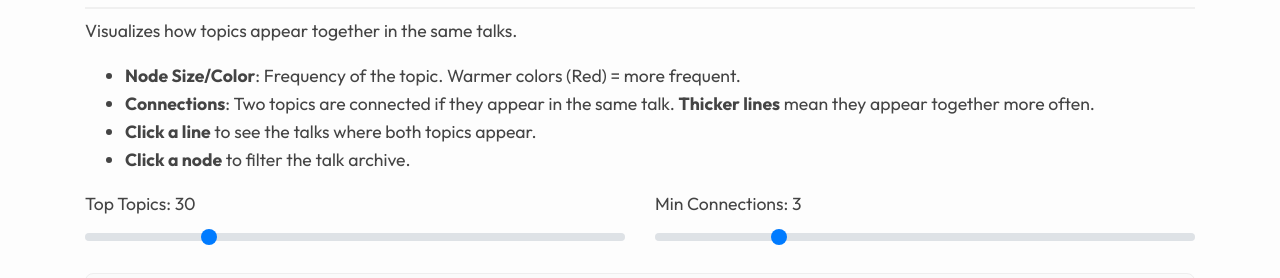
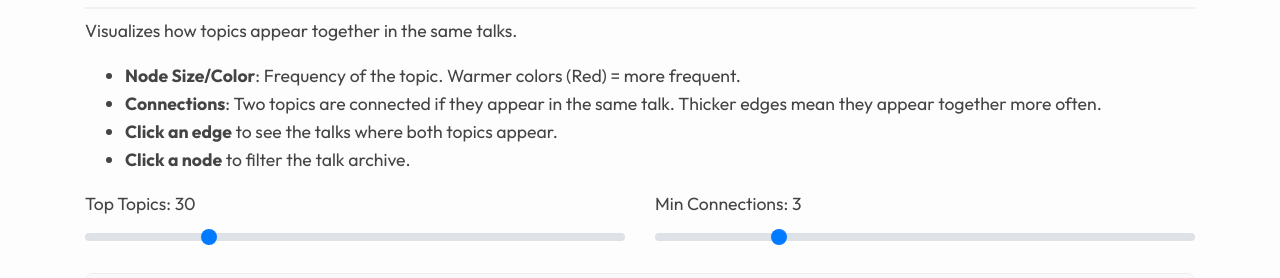
Before and after one commit to LU-CSML/lu-csml.github.io, a Jekyll site: the page built from visualizations.md, in a window 1280 px wide and 900 px high, scrolled down 625 px. Shown: the part 168-446 px from the top of the window. Built offline with Jekyll 4.4.1, drawn with Linux system fonts in a browser that asks for light colours; some of the changed lines change nothing that is shown.

Commit message:
feat: enhance topic visualization by supporting multi-word terms and changing node click action to display a modal.

```diff
--- a/visualizations.md
+++ b/visualizations.md
@@ -2,7 +2,6 @@
 layout: default
 title: Data Visualization
 ---
-
 Explore the research landscape of the Computational Statistics and Machine Learning (CSML) group.
 
 ---
@@ -26,8 +25,8 @@
 Visualizes how topics appear together in the same talks.
 
 - **Node Size/Color**: Frequency of the topic. Warmer colors (Red) = more frequent.
-- **Connections**: Two topics are connected if they appear in the same talk. **Thicker lines** mean they appear together more often.
-- **Click a line** to see the talks where both topics appear.
+- **Connections**: Two topics are connected if they appear in the same talk. Thicker edges mean they appear together more often.
+- **Click an edge** to see the talks where both topics appear.
 - **Click a node** to filter the talk archive.
 
 <div class="row mb-3">
@@ -75,7 +74,7 @@
       title: "{{ talk.title | strip_newlines | escape }}",
       date: "{{ talk.date | date: '%Y-%m-%d' }}",
       speaker: "{{ talk.speaker | strip_newlines | escape }}",
-      words: new Set("{{ talk.title | strip_newlines | escape }} {{ talk.abstract | strip_newlines | escape }}".toLowerCase().split(/[\s.,;:\(\)\[\]"!?\\/]+/))
+      words: new Set("{{ talk.title | strip_newlines | escape }} {{ talk.abstract | strip_newlines | escape }}".toLowerCase().replace(/monte\s+carlo/g, 'monte_carlo').split(/[\s.,;:\(\)\[\]"!?\\/]+/))
     },
   {% endfor %}
   ];
@@ -120,7 +119,9 @@
   var talksUrl = "{{ '/talks' | relative_url }}";
 
   // Limit to 100 words for rich visual appearance
-  var wordCloudList = list.slice(0, 100);
+  var wordCloudList = list.slice(0, 100).map(function(item) {
+    return [item[0].replace(/_/g, ' '), item[1]];
+  });
 
   WordCloud(canvas, {
     list: wordCloudList,
@@ -233,7 +234,7 @@
             var val = frequencyMap[word];
             nodes.push({
                 id: index,
-                label: word,
+                label: word.replace(/_/g, ' '),
                 value: val,
                 color: getHeatmapColor(val, minFreq, maxFreq)
             });
@@ -296,7 +297,7 @@
             var clickedId = params.nodes[0];
             var clickedNode = nodes.find(n => n.id === clickedId);
             if (clickedNode) {
-                window.location.href = "{{ '/talks' | relative_url }}?q=" + encodeURIComponent(clickedNode.label);
+                showWordModal(clickedNode.label);
             }
         }
     });
@@ -310,7 +311,7 @@
       var modalTitle = document.getElementById('edgeModalLabel');
       var modalBody = document.getElementById('edgeModalBody');
 
-    modalTitle.innerText = 'Talks featuring "' + wordA + '" + "' + wordB + '"';
+    modalTitle.innerText = 'Talks featuring "' + wordA.replace(/_/g, ' ') + '" + "' + wordB.replace(/_/g, ' ') + '"';
       modalBody.innerHTML = ''; // Clear previous
 
       // Use div instead of ul for clickable links
@@ -343,7 +344,8 @@
 
     var count = 0;
     rawTalks.forEach(function(talk) {
-      if (talk.cleanWords.has(word)) {
+      var lookup = word.toLowerCase().replace(/ /g, '_');
+      if (talk.cleanWords.has(lookup)) {
         count++;
         var a = document.createElement('a');
         a.href = "{{ '/talks' | relative_url }}?q=" + encodeURIComponent(talk.title);
```
